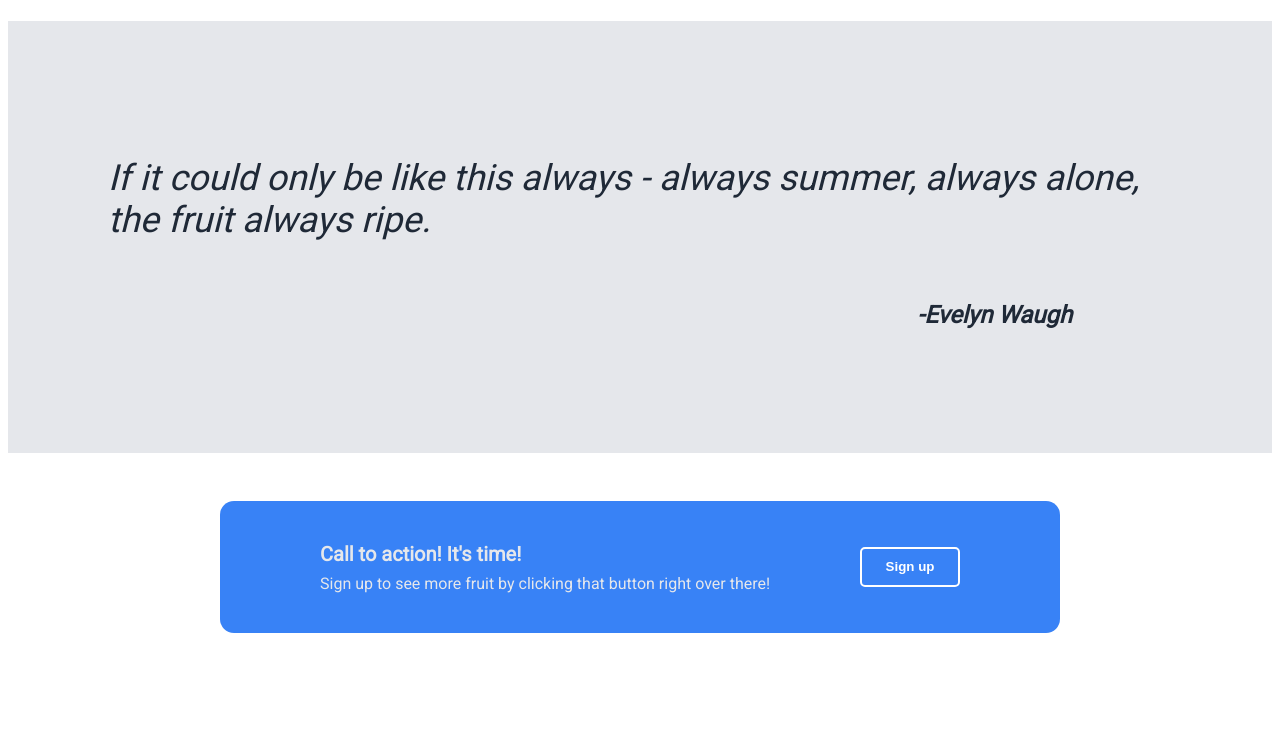
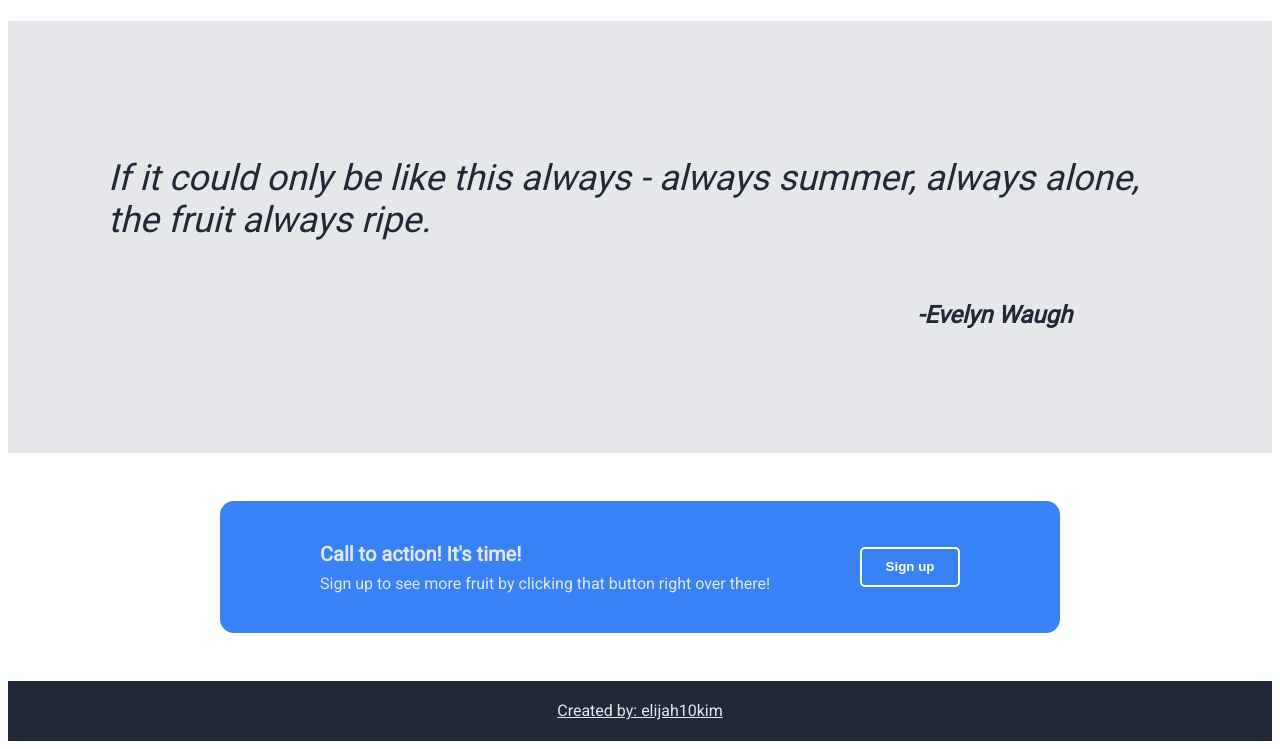
Before and after one commit to elijah10kim/project-landing-page, a plain HTML site: page index.html in a window 1280 px wide. Shown: the part 865-1614 px from the top of the page. Before the commit the page ends 1554 px from the top, so only its background shows below. Drawn offline with Linux system fonts and the light colour scheme.

Commit message:
added and styled footer section

```diff
--- a/index.html
+++ b/index.html
@@ -76,5 +76,11 @@
             <button id="sign-up-button">Sign up</button>
         </div>
     </div>
+
+    <div class="footer">
+        <a href="https://github.com/elijah10kim/project-landing-page" target="blank">
+            Created by: elijah10kim
+        </a>
+    </div>
 </body>
 </html>
--- a/style.css
+++ b/style.css
@@ -150,3 +150,15 @@ button {
     width: 100px;
     font-weight: bold;
 }
+
+.footer{
+    background-color: #1F2937;
+    display: flex;
+    align-items: center;
+    justify-content: center;
+    height: 60px;
+}
+
+a{
+    color:#E5E7EB;
+}
```
